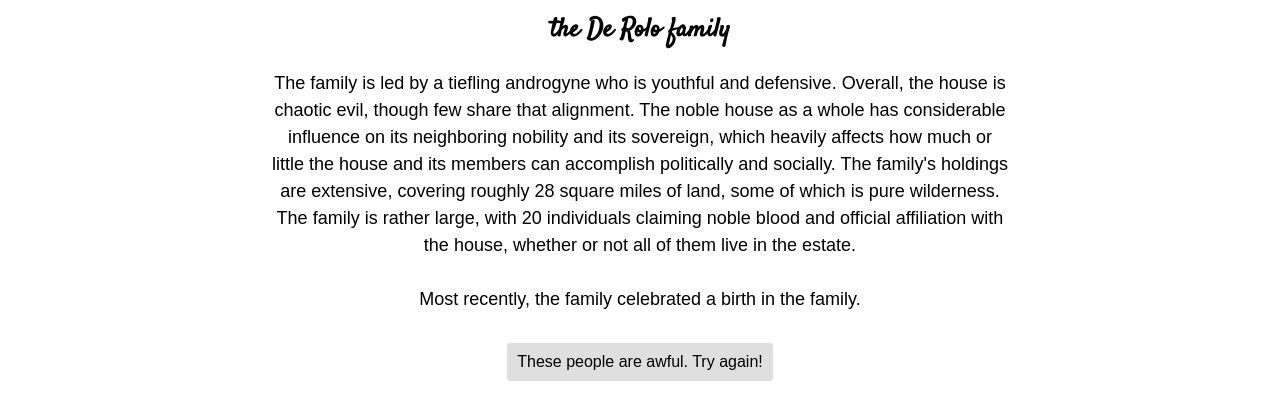
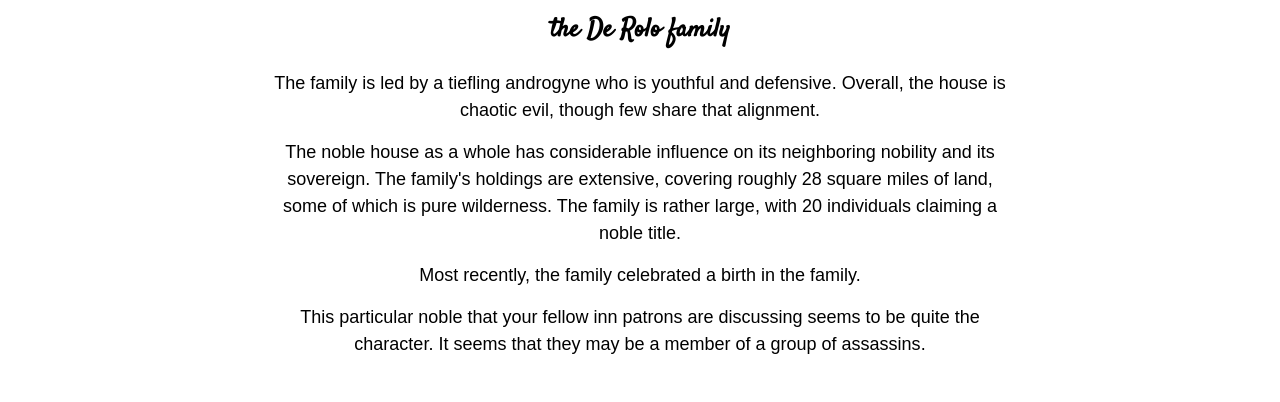
Before and after one commit to andimancuso/ODD-D, a React (Create React App) app: page / in a window 1280 px wide. Shown: the part 310-712 px from the top of the page. Built offline with nearby package versions, Linux system fonts and the light colour scheme.

Commit message:
Adding component

```diff
--- a/src/components/FamilySize.js
+++ b/src/components/FamilySize.js
@@ -21,7 +21,7 @@ export class FamilySize extends React.Component {
 
     return (
       <span>
-        The family is {size}, with {familyNumber} individuals claiming noble blood and official affiliation with the house, whether or not all of them live in the estate.
+        The family is {size}, with {familyNumber} individuals claiming a noble title.
       </span>
     );
   };
--- a/src/components/GetNobleHouse.js
+++ b/src/components/GetNobleHouse.js
@@ -5,12 +5,17 @@ import { HouseInfluence } from './HouseInfluence';
 import { HouseHoldings } from './HouseHoldings';
 import { FamilySize } from './FamilySize';
 import { HouseActivity } from './HouseActivity';
+import { NobleSecret } from './NobleSecret';
 
 export class GetNobleHouse extends React.Component {
   render() {
     return (
-      <div><Liege /> <HouseAlignment /> <HouseInfluence /> <HouseHoldings /> <FamilySize />
-      <HouseActivity /></div>
+      <div>
+        <div><Liege /> <HouseAlignment /></div>
+        <div><HouseInfluence /> <HouseHoldings /> <FamilySize /></div>
+        <div><HouseActivity /></div>
+        <div><NobleSecret /></div>
+      </div>
     );
   };
 };
--- a/src/components/HouseActivity.js
+++ b/src/components/HouseActivity.js
@@ -21,9 +21,9 @@ export class HouseActivity extends React.Component {
     let recentActivity = recentActivityOptions[Math.floor(Math.random() * recentActivityOptions.length)];
 
     return (
-      <div><br />
+      <span>
         Most recently, the family {recentActivity}.
-      </div>
+      </span>
     );
   };
 };
--- a/src/components/HouseInfluence.js
+++ b/src/components/HouseInfluence.js
@@ -8,7 +8,7 @@ export class HouseInfluence extends React.Component {
 
     return (
       <span>
-        The noble house as a whole has {influence} influence on its neighboring nobility and its sovereign, which heavily affects how much or little the house and its members can accomplish politically and socially.
+        The noble house as a whole has {influence} influence on its neighboring nobility and its sovereign.
       </span>
     );
   };
--- /dev/null
+++ b/src/components/NobleSecret.js
@@ -0,0 +1,23 @@
+import React from 'react';
+
+const treasonOptions = ['as an independent agent', 'with a foreign power', 'within a dissident element of society', 'with an illegal organization', "with a member of the sovereign's own family", 'with a long-lost heir to the throne'];
+const enchantmentOptions = ['a cursed item', 'a ghost', 'a demon', 'a devil', 'a fey creature', 'a magical geas', 'an enchanted item', 'a sorcerer', 'a mind-control spell'];
+const orgOptions = ['bandits', 'thieves', 'dangerous mercenaries', 'cultists', 'traitors to the sovereign', 'black market merchants', 'assassins', 'necromancers'];
+const titheOptions = ['pay an extortionist', 'amass personal wealth', 'divert funds to a pet project', 'cover their gambling debts', "enlarge their family's treasury", 'pour more money into their business endeavors'];
+const stealOptions = ['fish and game', 'natural resources', 'precious minerals', 'livestock', 'timber'];
+const addictionOptions = ['an opiate', 'a hallucinogen', 'an illegal stimulant', 'an exotic imported drug', 'a particular kind of alcohol', 'a dangerous magical ritual', 'blood-letting'];
+
+export class NobleSecret extends React.Component {
+  render() {
+
+    let nobleSecret = ['have no apparent flaws - but people are suspicious of someone who seems so perfect', 'may be engaged in treasonous activity ' + treasonOptions[Math.floor(Math.random() * treasonOptions.length)], 'perpetrated and then covered up a terrible crime they committed', 'are under the influence of ' + enchantmentOptions[Math.floor(Math.random() * enchantmentOptions.length)], 'have used their station to avoid required military service', 'have a family history of insanity', 'may be afflicted with lycanthropy', 'secretly supports a group of ' + orgOptions[Math.floor(Math.random() * orgOptions.length)], 'may be a member of a group of ' + orgOptions[Math.floor(Math.random() * orgOptions.length)], 'may be addicted to ' + addictionOptions[Math.floor(Math.random() * addictionOptions.length)], 'may be withholding their tithe to the sovereign to ' + titheOptions[Math.floor(Math.random() * titheOptions.length)], "are secretly poaching the sovereign's " + stealOptions[Math.floor(Math.random() * titheOptions.length)]];
+
+    let secret = nobleSecret[Math.floor(Math.random() * nobleSecret.length)];
+
+    return (
+      <span>
+        This particular noble that your fellow inn patrons are discussing seems to be quite the character. It seems that they {secret}.
+      </span>
+    );
+  };
+};
--- a/src/index.css
+++ b/src/index.css
@@ -45,6 +45,10 @@ body {
   line-height: 1.5em;
 }
 
+.noble-desc div {
+  margin-bottom: 15px;
+}
+
 #button {
   color: #000000;
   background: #dfdfdf;
```
